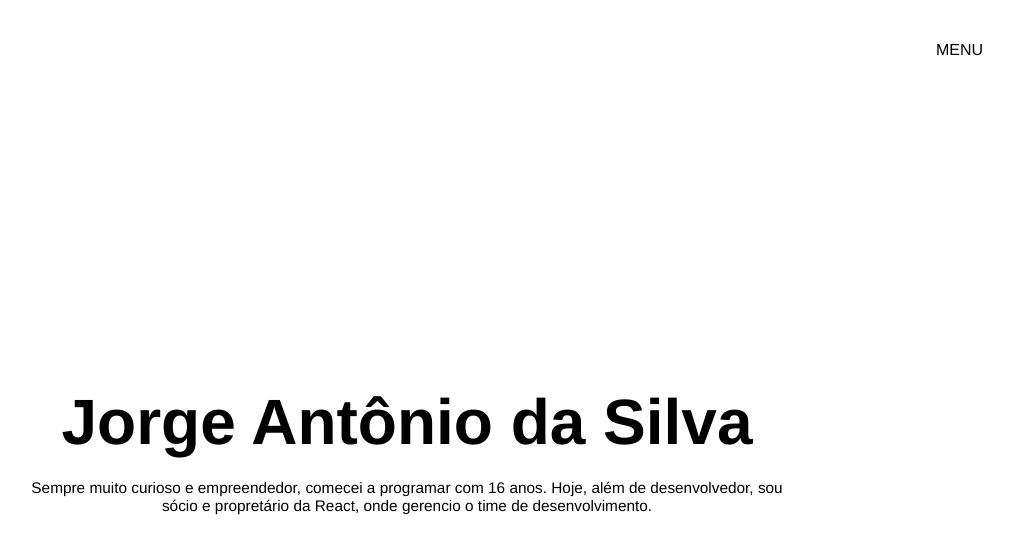
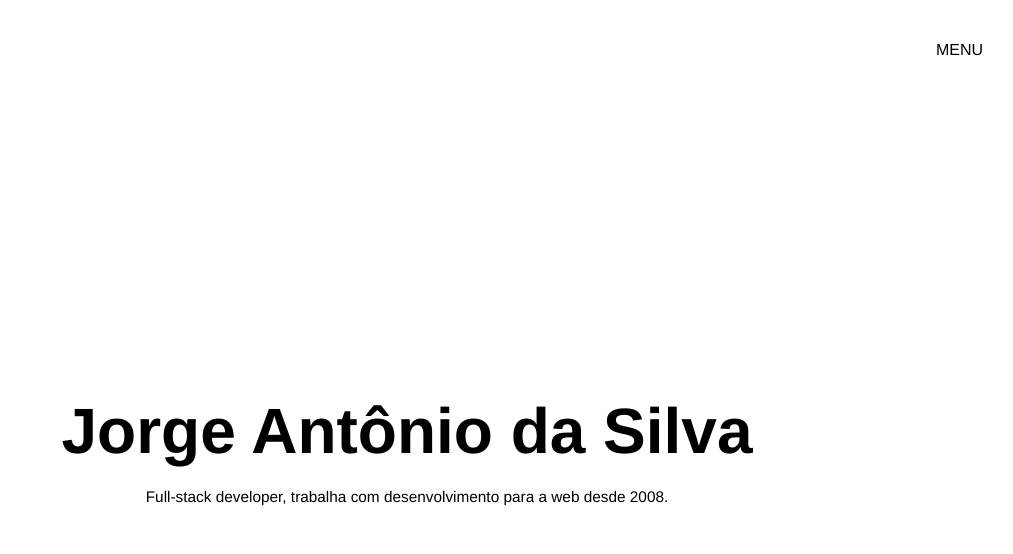
Before and after one commit to jorgeants/jorgeants.github.io, a Jekyll site: the page built from index.html, in a window 1280 px wide and 900 px high. Shown: the top 554 px of the window, without its empty margins (233-1246 px from the left). Built offline with Jekyll 4.4.1, drawn with Linux system fonts in a browser that asks for light colours.

Commit message:
Update _config.yml and add exclude files

```diff
--- a/_config.yml
+++ b/_config.yml
@@ -9,17 +9,13 @@
 title: Jorge Antônio da Silva
 email: contato@jorgeants.com
 description: > # this means to ignore newlines until "baseurl:"
-  Sempre muito curioso e empreendedor, comecei a programar com 16 anos.
-  Hoje, além de desenvolvedor, sou sócio e propretário da <a href='http://react.ag' target='_blank'>React</a>,
-  onde gerencio o time de desenvolvimento.
-# description: > # this means to ignore newlines until "baseurl:"
-#   Write an awesome description for your new site here. You can edit this
-#   line in _config.yml. It will appear in your document head meta (for
-#   Google search results) and in your feed.xml site description.
-baseurl: "" # the subpath of your site, e.g. /blog
-url: "http://jorgeants.com" # the base hostname & protocol for your site
+  Full-stack developer, trabalha com desenvolvimento para a web desde 2008.
+baseurl: ""
+url: "http://jorgeants.com"
 twitter_username: jorgeants
 github_username:  jorgeants
 
 # Build settings
 markdown: kramdown
+
+exclude: ['package.json', 'src', 'node_modules']
```
